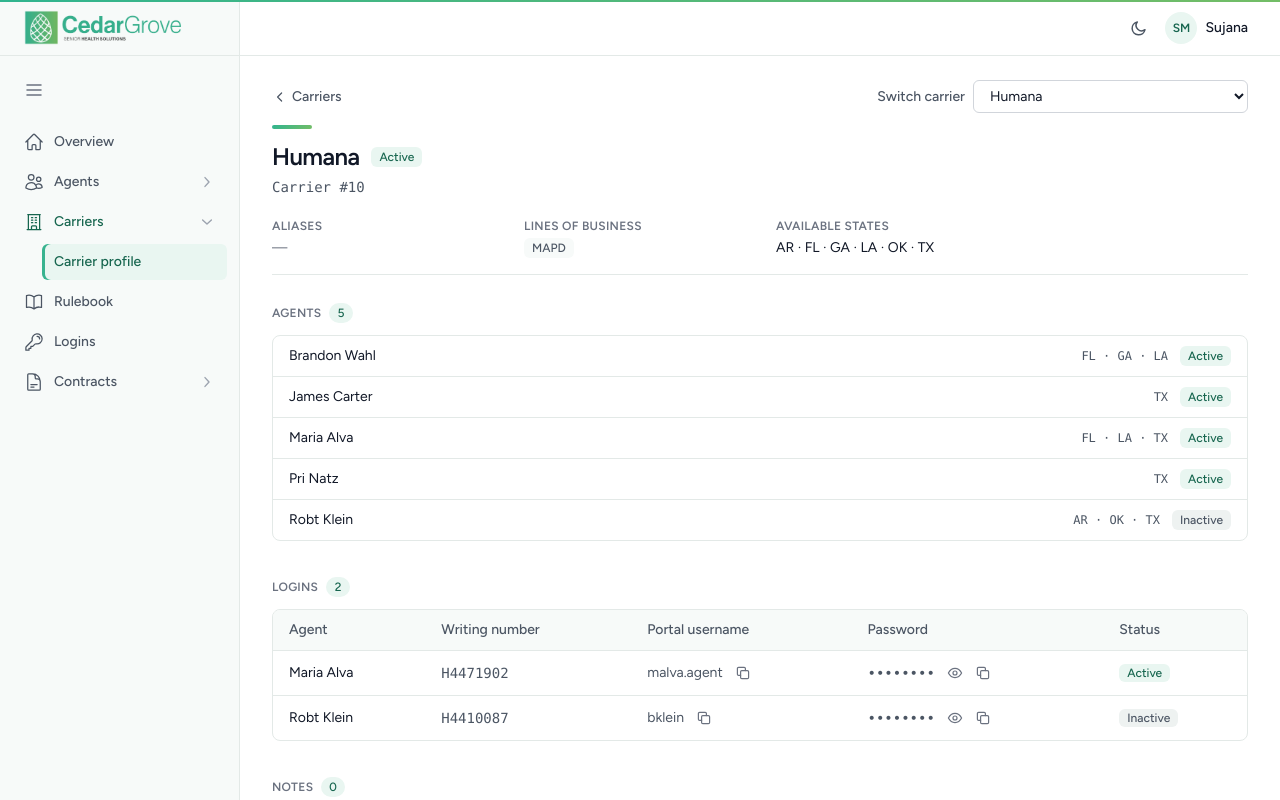
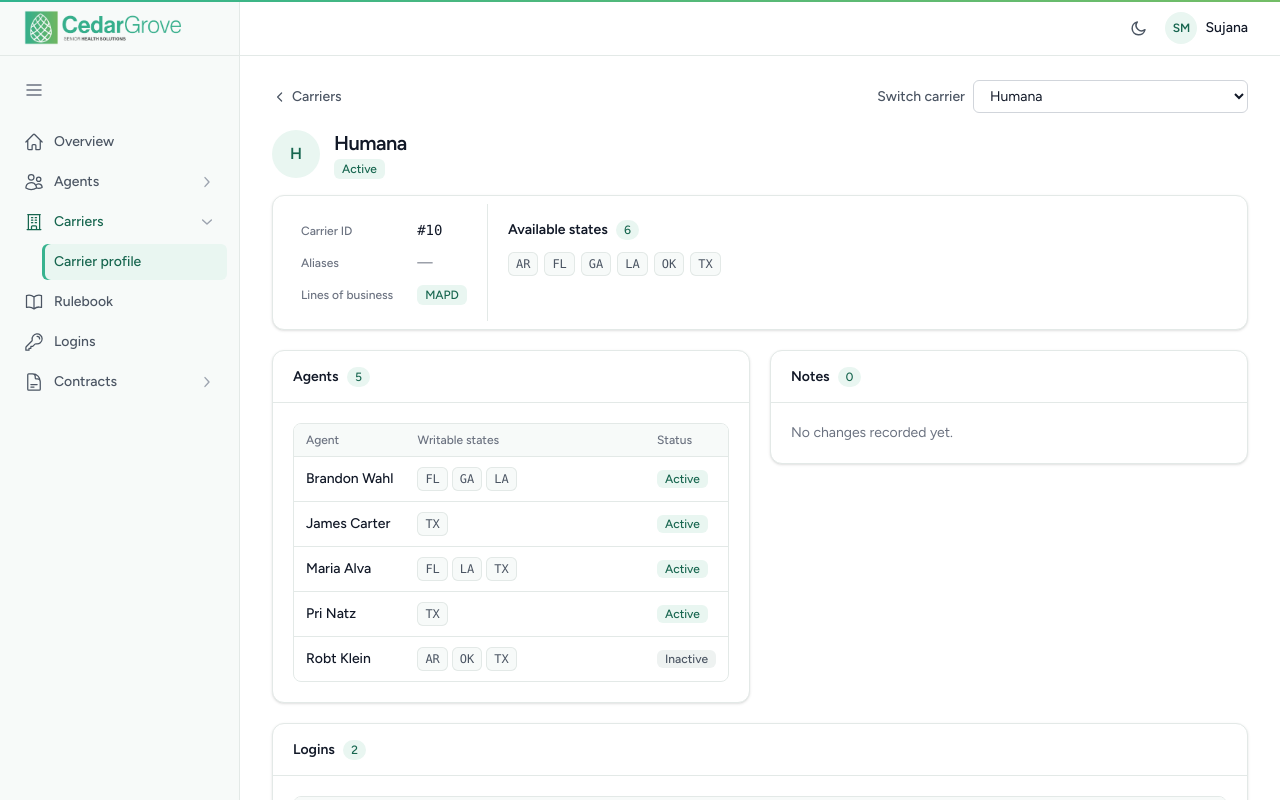
Before and after one commit to smehta-cedar/Admin-dashboard-frontend, a Next.js app: page /carriers/10 in a window 1280 px wide. Shown: the top 800 px of the page. Built offline with nearby package versions, Linux system fonts and the light colour scheme.

Commit message:
Agent profile updated

```diff
--- a/app/(dashboard)/agents/[id]/agent-profile.tsx
+++ b/app/(dashboard)/agents/[id]/agent-profile.tsx
@@ -1,8 +1,18 @@
 "use client";
 
 import Link from "next/link";
-import { useEffect, useId, useState, type ReactNode } from "react";
-import { ProfileBackLink } from "@/components/profile-shell";
+import { useEffect, useId, useState } from "react";
+import {
+  Count,
+  Detail,
+  Panel,
+  PanelEmpty,
+  PROFILE_LINK_CLASS as LINK_CLASS,
+  PROFILE_TH_CLASS as TH_CLASS,
+  ProfileAvatar,
+  ProfileBackLink,
+  StateChip,
+} from "@/components/profile-shell";
 import { StatusBadge } from "@/components/status-badge";
 import type { AgentNote, AgentRecord } from "@/lib/agents";
 import type {
@@ -86,12 +96,6 @@
 
 const byName = (a: { name: string }, b: { name: string }) => a.name.localeCompare(b.name);
 
-const LINK_CLASS = "font-medium text-fg hover:text-brand-ink hover:underline";
-
-const LABEL_CLASS = "text-xs font-medium text-fg-subtle";
-
-const TH_CLASS = `whitespace-nowrap px-3 py-2 ${LABEL_CLASS}`;
-
 /** Soft brand fill, so it reads as the one action of its row rather than as row text. */
 const PANEL_BUTTON_CLASS =
   "inline-flex items-center gap-1.5 rounded-md bg-brand-soft px-2.5 py-1 text-sm font-medium text-brand-ink shadow-sm hover:bg-brand-strong hover:text-white";
@@ -115,31 +119,11 @@
   );
 }
 
-/** "Maria Alva" → "MA"; a single word gives one letter. */
-function initials(name: string) {
-  const words = name.split(/\s+/).filter(Boolean);
-  const letters = words.length > 1 ? [words[0], words[words.length - 1]] : words;
-  return letters.map((word) => word[0].toUpperCase()).join("");
-}
-
 /** "Humana", "Humana and UHC", "Humana, UHC and WellCare". */
 function listText(items: string[]) {
   return items.length < 2
     ? items.join("")
     : `${items.slice(0, -1).join(", ")} and ${items[items.length - 1]}`;
-}
-
-/** A state code chip, with the full name on hover and for screen readers. */
-function StateChip({ code }: { code: string }) {
-  return (
-    <li
-      title={US_STATE_NAMES[code]}
-      className="rounded-md bg-surface-muted px-2 py-1 font-mono text-xs font-medium text-fg-muted ring-1 ring-inset ring-line"
-    >
-      {code}
-      {US_STATE_NAMES[code] ? <span className="sr-only"> ({US_STATE_NAMES[code]})</span> : null}
-    </li>
-  );
 }
 
 /** A state's licence number (click to copy), or a quiet "No number yet". */
@@ -192,61 +176,6 @@
       </span>
     </span>
   );
-}
-
-/** The count pill beside a heading. */
-function Count({ value }: { value: number }) {
-  return (
-    <span className="rounded-full bg-brand-soft px-2 py-0.5 text-xs font-medium tabular-nums text-brand-ink">
-      {value}
-    </span>
-  );
-}
-
-/** One "label  value" row on the header card; the parent grid lines the values up. An empty value shows "—". */
-function Detail({ label, children }: { label: string; children: ReactNode }) {
-  return (
-    <div className="contents">
-      <dt className={LABEL_CLASS}>{label}</dt>
-      <dd className="min-w-0 break-words text-sm text-fg">
-        {children || <span className="text-fg-subtle">—</span>}
-      </dd>
-    </div>
-  );
-}
-
-type PanelProps = {
-  title: string;
-  count: number;
-  /** Shown at the end of the title row, e.g. an Add button. */
-  action?: ReactNode;
-  children: ReactNode;
-};
-
-/** A titled card holding one related list, inset from the card's edges by the body padding. */
-function Panel({ title, count, action, children }: PanelProps) {
-  const headingId = useId();
-
-  return (
-    <section
-      aria-labelledby={headingId}
-      className="min-w-0 overflow-hidden rounded-xl border border-line bg-surface shadow-sm"
-    >
-      <div className="flex min-h-13 items-center justify-between gap-3 border-b border-line px-5 py-2.5">
-        <h2 id={headingId} className="flex items-center gap-2 text-sm font-semibold text-fg">
-          {title}
-          <Count value={count} />
-        </h2>
-        {action}
-      </div>
-      <div className="p-4 sm:p-5">{children}</div>
-    </section>
-  );
-}
-
-/** What a panel shows instead of its list when there is nothing in it. */
-function PanelEmpty({ children }: { children: ReactNode }) {
-  return <p className="text-sm text-fg-subtle">{children}</p>;
 }
 
 type PendingItem = { key: string; title: string; detail: string; href?: string; linkLabel?: string };
@@ -449,12 +378,7 @@
 
       <div className="mt-4 flex flex-wrap items-center justify-between gap-3">
         <div className="flex min-w-0 items-center gap-3.5">
-          <span
-            aria-hidden="true"
-            className="flex size-12 shrink-0 items-center justify-center rounded-full bg-brand-soft text-base font-semibold text-brand-ink"
-          >
-            {initials(agent.name)}
-          </span>
+          <ProfileAvatar name={agent.name} />
           <div className="min-w-0">
             <h1 className="text-xl font-semibold tracking-tight text-fg">{agent.name}</h1>
             <div className="mt-0.5 flex">
--- a/app/(dashboard)/carriers/[id]/carrier-profile.tsx
+++ b/app/(dashboard)/carriers/[id]/carrier-profile.tsx
@@ -1,10 +1,20 @@
 import Link from "next/link";
-import { ProfileSection, ProfileShell } from "@/components/profile-shell";
+import { useId } from "react";
+import {
+  Count,
+  Detail,
+  Panel,
+  PanelEmpty,
+  PROFILE_LINK_CLASS as LINK_CLASS,
+  PROFILE_TH_CLASS as TH_CLASS,
+  ProfileAvatar,
+  ProfileBackLink,
+  StateChip,
+} from "@/components/profile-shell";
 import { StatusBadge } from "@/components/status-badge";
 import type { AgentStatus } from "@/lib/agents";
 import type { CarrierNote, CarrierRecord } from "@/lib/carriers";
 import type { LoginRecord } from "@/lib/logins";
-import { stateSummary } from "@/lib/us-states";
 import { CredentialValue } from "../../logins/credential-value";
 import { CarrierNotes } from "./carrier-notes";
 import { CarrierSwitcher } from "./carrier-switcher";
@@ -17,6 +27,11 @@
  * licences (Agents) and this carrier's footprint, so a state the carrier sells
  * but the agent isn't licensed in never shows. Editing stays on the Carriers,
  * Contracts and Logins pages. Agent names link to their profiles.
+ *
+ * Same layout as the agent profile, built from the shared pieces in
+ * components/profile-shell.tsx: the name row (initials, name, status) over one
+ * header card holding the carrier's details beside its available states, then
+ * panels: Agents beside Notes, and Logins full width under them.
  */
 
 type CarrierProfileProps = {
@@ -31,80 +46,145 @@
   notes: CarrierNote[];
 };
 
+const AGENT_COLUMNS = ["Agent", "Writable states", "Status"];
+
 const LOGIN_COLUMNS = ["Agent", "Writing number", "Portal username", "Password", "Status"];
 
-const LINK_CLASS = "text-fg hover:underline";
+export function CarrierProfile({ carrier, allCarriers, agents, logins, notes }: CarrierProfileProps) {
+  const availableHeadingId = useId();
 
-export function CarrierProfile({ carrier, allCarriers, agents, logins, notes }: CarrierProfileProps) {
   return (
-    <ProfileShell
-      back={{ href: "/carriers", label: "Carriers" }}
-      title={carrier.name}
-      status={carrier.status}
-      actions={<CarrierSwitcher currentId={carrier.id} carriers={allCarriers} />}
-      subtitle={<span className="font-mono">Carrier #{carrier.id}</span>}
-      identity={[
-        { label: "Aliases", value: carrier.aliases.join(", ") },
-        {
-          label: "Lines of business",
-          value:
-            carrier.linesOfBusiness.length > 0 ? (
+    <div className="mx-auto max-w-7xl">
+      <div className="flex flex-wrap items-center justify-between gap-3">
+        <ProfileBackLink href="/carriers" label="Carriers" />
+        <CarrierSwitcher currentId={carrier.id} carriers={allCarriers} />
+      </div>
+
+      <div className="mt-4 flex min-w-0 items-center gap-3.5">
+        <ProfileAvatar name={carrier.name} />
+        <div className="min-w-0">
+          <h1 className="text-xl font-semibold tracking-tight text-fg">{carrier.name}</h1>
+          <div className="mt-0.5 flex">
+            <StatusBadge status={carrier.status} />
+          </div>
+        </div>
+      </div>
+
+      <header className="mt-4 grid overflow-hidden rounded-xl border border-line bg-surface p-2 shadow-sm lg:grid-cols-[auto_minmax(0,1fr)]">
+        <dl className="grid min-w-0 grid-cols-[auto_minmax(0,1fr)] content-start items-baseline gap-x-6 gap-y-3 px-5 py-4 lg:max-w-md">
+          <Detail label="Carrier ID">
+            <span className="font-mono">#{carrier.id}</span>
+          </Detail>
+          <Detail label="Aliases">{carrier.aliases.join(", ")}</Detail>
+          <Detail label="Lines of business">
+            {carrier.linesOfBusiness.length > 0 ? (
               <ul className="flex flex-wrap gap-1.5">
                 {carrier.linesOfBusiness.map((line) => (
-                  <li key={line} className="rounded-md bg-surface-muted px-2 py-0.5 text-xs font-medium text-fg-muted">
+                  <li
+                    key={line}
+                    className="rounded-md bg-brand-soft px-2 py-0.5 text-xs font-medium text-brand-ink"
+                  >
                     {line}
                   </li>
                 ))}
               </ul>
+            ) : null}
+          </Detail>
+        </dl>
+
+        <section
+          aria-labelledby={availableHeadingId}
+          className="min-w-0 border-t border-line px-5 py-4 lg:border-l lg:border-t-0"
+        >
+          <h2
+            id={availableHeadingId}
+            title="Where this carrier is available for the agency."
+            className="flex items-center gap-2 text-sm font-semibold text-fg"
+          >
+            Available states
+            <Count value={carrier.availableStates.length} />
+          </h2>
+
+          {carrier.availableStates.length === 0 ? (
+            <p className="mt-2 text-sm text-fg-subtle">
+              No states recorded, so no agent can write with this carrier yet.
+            </p>
           ) : (
-              ""
-            ),
-        },
-        {
-          label: "Available states",
-          value: (
-            <span className={carrier.availableStates.length === 0 ? "text-fg-subtle" : "tabular-nums"}>
-              {stateSummary(carrier.availableStates)}
-            </span>
-          ),
-        },
-      ]}
-    >
-      <ProfileSection title="Agents" count={agents.length} emptyMessage="No contracted agents.">
-        <ul className="divide-y divide-line rounded-lg border border-line text-sm">
+            <ul className="mt-3 flex flex-wrap gap-1.5">
+              {carrier.availableStates.map((code) => (
+                <StateChip key={code} code={code} />
+              ))}
+            </ul>
+          )}
+        </section>
+      </header>
+
+      <div className="mt-5 grid items-start gap-5 xl:grid-cols-2">
+        <Panel title="Agents" count={agents.length}>
+          {agents.length === 0 ? (
+            <PanelEmpty>No contracted agents.</PanelEmpty>
+          ) : (
+            <div className="overflow-x-auto rounded-lg border border-line">
+              <table className="min-w-full text-left text-sm">
+                <thead className="bg-surface-muted">
+                  <tr>
+                    {AGENT_COLUMNS.map((heading) => (
+                      <th key={heading} scope="col" className={TH_CLASS}>
+                        {heading}
+                      </th>
+                    ))}
+                  </tr>
+                </thead>
+                <tbody className="divide-y divide-line border-t border-line">
                   {agents.map((agent) => (
-            <li key={agent.id} className="flex items-center justify-between gap-4 px-4 py-2.5">
+                    <tr key={agent.id}>
+                      <td className="px-3 py-2.5 align-middle sm:whitespace-nowrap">
                         <Link href={`/agents/${agent.id}`} className={LINK_CLASS}>
                           {agent.name}
                         </Link>
-              <div className="flex items-center gap-3">
-                {/* Every writable state code, or "No states". */}
-                <span
-                  title={agent.writable.join(", ") || undefined}
-                  className={`font-mono text-xs tabular-nums ${
-                    agent.writable.length === 0 ? "text-fg-faint" : "text-fg-muted"
-                  }`}
+                      </td>
+                      <td className="w-full px-3 py-2.5">
+                        {agent.writable.length > 0 ? (
+                          <ul
+                            aria-label={`States ${agent.name} can write here`}
+                            className="flex flex-wrap gap-1"
                           >
-                  {stateSummary(agent.writable)}
-                </span>
-                <StatusBadge status={agent.status} />
-              </div>
-            </li>
+                            {agent.writable.map((code) => (
+                              <StateChip key={code} code={code} />
                             ))}
                           </ul>
-      </ProfileSection>
+                        ) : (
+                          <p className="text-xs text-fg-faint">No states yet</p>
+                        )}
+                      </td>
+                      <td className="px-3 py-2.5">
+                        <StatusBadge status={agent.status} />
+                      </td>
+                    </tr>
+                  ))}
+                </tbody>
+              </table>
+            </div>
+          )}
+        </Panel>
 
-      <ProfileSection title="Logins" count={logins.length} emptyMessage="No logins recorded.">
+        <Panel title="Notes" count={notes.length}>
+          {/* Cancels NoteList's own top margin; the panel body already pads. */}
+          <div className="-mt-2">
+            <CarrierNotes notes={notes} />
+          </div>
+        </Panel>
+
+        <Panel title="Logins" count={logins.length} className="xl:col-span-2">
+          {logins.length === 0 ? (
+            <PanelEmpty>No logins recorded.</PanelEmpty>
+          ) : (
             <div className="overflow-x-auto rounded-lg border border-line">
               <table className="min-w-full text-left text-sm">
                 <thead className="bg-surface-muted">
                   <tr>
                     {LOGIN_COLUMNS.map((heading) => (
-                  <th
-                    key={heading}
-                    scope="col"
-                    className="whitespace-nowrap px-4 py-2.5 font-medium text-fg-muted"
-                  >
+                      <th key={heading} scope="col" className={TH_CLASS}>
                         {heading}
                       </th>
                     ))}
@@ -113,19 +193,21 @@
                 <tbody className="divide-y divide-line border-t border-line">
                   {logins.map((login) => (
                     <tr key={login.id}>
-                  <td className="whitespace-nowrap px-4 py-2.5">
+                      <td className="whitespace-nowrap px-3 py-2.5">
                         <Link href={`/agents/${login.agentId}`} className={LINK_CLASS}>
                           {login.agentName}
                         </Link>
                       </td>
-                  <td className="px-4 py-2.5 font-mono text-fg-muted">{login.writingNumber}</td>
-                  <td className="px-4 py-2.5 text-fg-muted">
+                      <td className="whitespace-nowrap px-3 py-2.5 font-mono text-fg-muted">
+                        {login.writingNumber}
+                      </td>
+                      <td className="px-3 py-2.5 text-fg-muted">
                         <CredentialValue value={login.username} label="username" />
                       </td>
-                  <td className="px-4 py-2.5 text-fg-muted">
+                      <td className="px-3 py-2.5 text-fg-muted">
                         <CredentialValue value={login.portalPassword} label="password" secret />
                       </td>
-                  <td className="px-4 py-2.5">
+                      <td className="px-3 py-2.5">
                         <StatusBadge status={login.status} />
                       </td>
                     </tr>
@@ -133,11 +215,9 @@
                 </tbody>
               </table>
             </div>
-      </ProfileSection>
-
-      <ProfileSection title="Notes" count={notes.length}>
-        <CarrierNotes notes={notes} />
-      </ProfileSection>
-    </ProfileShell>
+          )}
+        </Panel>
+      </div>
+    </div>
   );
 }
--- a/components/profile-shell.tsx
+++ b/components/profile-shell.tsx
@@ -1,12 +1,20 @@
 import Link from "next/link";
-import type { ReactNode } from "react";
-import { StatusBadge } from "@/components/status-badge";
+import { useId, type ReactNode } from "react";
+import { US_STATE_NAMES } from "@/lib/us-states";
 
 /*
- * Layout for one entity's profile page: a back link, the title with its status,
- * an identity grid of key–value pairs, then stacked sections for related lists.
- * Server-safe; pass client pieces in as children.
+ * Shared pieces of an entity's profile page (agent, carrier): the back link,
+ * the initials avatar beside the name, the "label  value" rows of the header
+ * card, and the titled panels holding related lists. Each profile lays these
+ * out itself. No state here, so both server and client profiles can use them.
  */
+
+export const PROFILE_LINK_CLASS = "font-medium text-fg hover:text-brand-ink hover:underline";
+
+export const PROFILE_LABEL_CLASS = "text-xs font-medium text-fg-subtle";
+
+/** Header cell of a panel's small table. */
+export const PROFILE_TH_CLASS = `whitespace-nowrap px-3 py-2 ${PROFILE_LABEL_CLASS}`;
 
 /** The "‹ Agents" link at the top of a profile, back to the entity's list. */
 export function ProfileBackLink({ href, label }: { href: string; label: string }) {
@@ -32,99 +40,91 @@
   );
 }
 
-type ProfileShellProps = {
-  back: { href: string; label: string };
+/** "Maria Alva" → "MA"; a single word gives one letter. */
+export function initials(name: string) {
+  const words = name.split(/\s+/).filter(Boolean);
+  const letters = words.length > 1 ? [words[0], words[words.length - 1]] : words;
+  return letters.map((word) => word[0].toUpperCase()).join("");
+}
+
+/** The round initials badge that sits beside a profile's name. */
+export function ProfileAvatar({ name }: { name: string }) {
+  return (
+    <span
+      aria-hidden="true"
+      className="flex size-12 shrink-0 items-center justify-center rounded-full bg-brand-soft text-base font-semibold text-brand-ink"
+    >
+      {initials(name)}
+    </span>
+  );
+}
+
+/** A state code chip, with the full name on hover and for screen readers. */
+export function StateChip({ code }: { code: string }) {
+  return (
+    <li
+      title={US_STATE_NAMES[code]}
+      className="rounded-md bg-surface-muted px-2 py-1 font-mono text-xs font-medium text-fg-muted ring-1 ring-inset ring-line"
+    >
+      {code}
+      {US_STATE_NAMES[code] ? <span className="sr-only"> ({US_STATE_NAMES[code]})</span> : null}
+    </li>
+  );
+}
+
+/** The count pill beside a heading. */
+export function Count({ value }: { value: number }) {
+  return (
+    <span className="rounded-full bg-brand-soft px-2 py-0.5 text-xs font-medium tabular-nums text-brand-ink">
+      {value}
+    </span>
+  );
+}
+
+/** One "label  value" row on the header card; the parent grid lines the values up. An empty value shows "—". */
+export function Detail({ label, children }: { label: string; children: ReactNode }) {
+  return (
+    <div className="contents">
+      <dt className={PROFILE_LABEL_CLASS}>{label}</dt>
+      <dd className="min-w-0 break-words text-sm text-fg">
+        {children || <span className="text-fg-subtle">—</span>}
+      </dd>
+    </div>
+  );
+}
+
+type PanelProps = {
   title: string;
-  status: "active" | "pending" | "inactive";
-  subtitle?: ReactNode;
-  /** Shown to the right of the back link, e.g. a switcher. */
-  actions?: ReactNode;
-  /** Key–value pairs shown under the title. An empty value shows "—". */
-  identity: { label: string; value: ReactNode }[];
-  /**
-   * Sits between the header and the sections, for a profile that can be edited:
-   * a persistent `role="status"` region holding the unsaved banner. Empty when
-   * there is nothing to say, and then it takes no space.
-   */
-  banner?: ReactNode;
+  count: number;
+  /** Shown at the end of the title row, e.g. an Add button. */
+  action?: ReactNode;
+  /** Extra classes on the card, e.g. a column span. */
+  className?: string;
   children: ReactNode;
 };
 
-export function ProfileShell({
-  back,
-  title,
-  status,
-  subtitle,
-  actions,
-  identity,
-  banner,
-  children,
-}: ProfileShellProps) {
+/** A titled card holding one related list, inset from the card's edges by the body padding. */
+export function Panel({ title, count, action, className = "", children }: PanelProps) {
+  const headingId = useId();
+
   return (
-    <>
-      <div className="flex flex-wrap items-center justify-between gap-3">
-        <ProfileBackLink href={back.href} label={back.label} />
-        {actions}
+    <section
+      aria-labelledby={headingId}
+      className={`min-w-0 overflow-hidden rounded-xl border border-line bg-surface shadow-sm ${className}`}
+    >
+      <div className="flex min-h-13 items-center justify-between gap-3 border-b border-line px-5 py-2.5">
+        <h2 id={headingId} className="flex items-center gap-2 text-sm font-semibold text-fg">
+          {title}
+          <Count value={count} />
+        </h2>
+        {action}
       </div>
-
-      <header className="mt-3 mb-6 border-b border-line pb-4">
-        <div aria-hidden="true" className="bg-brand-gradient mb-3 h-1 w-10 rounded-full" />
-        <div className="flex flex-wrap items-center gap-3">
-          <h1 className="text-2xl font-semibold tracking-tight text-fg">{title}</h1>
-          <StatusBadge status={status} />
-        </div>
-        {subtitle ? <p className="mt-1 text-sm text-fg-muted">{subtitle}</p> : null}
-
-        <dl className="mt-5 grid gap-x-8 gap-y-4 sm:grid-cols-2 lg:grid-cols-4">
-          {identity.map(({ label, value }) => (
-            <div key={label} className="min-w-0">
-              <dt className="text-xs font-semibold uppercase tracking-wide text-fg-subtle">{label}</dt>
-              <dd className="mt-1 break-words text-sm text-fg">
-                {value === "" || value === null || value === undefined ? (
-                  <span className="text-fg-subtle">—</span>
-                ) : (
-                  value
-                )}
-              </dd>
-            </div>
-          ))}
-        </dl>
-      </header>
-
-      {banner}
-      <div className="space-y-8">{children}</div>
-    </>
+      <div className="p-4 sm:p-5">{children}</div>
+    </section>
   );
 }
 
-type ProfileSectionProps = {
-  title: string;
-  /** Shown as a pill beside the title. */
-  count?: number;
-  /** When set and count is 0, this one quiet line replaces the children. */
-  emptyMessage?: string;
-  /** Shown at the end of the title row, e.g. an Add button. */
-  action?: ReactNode;
-  children?: ReactNode;
-};
-
-export function ProfileSection({ title, count, emptyMessage, action, children }: ProfileSectionProps) {
-  const empty = emptyMessage !== undefined && count === 0;
-
-  return (
-    <section>
-      <div className="flex min-h-7 flex-wrap items-center justify-between gap-2">
-        <h2 className="flex items-center gap-2 text-xs font-semibold uppercase tracking-wide text-fg-subtle">
-          {title}
-          {count !== undefined ? (
-            <span className="rounded-full bg-brand-soft px-2 py-0.5 text-xs font-medium normal-case tracking-normal tabular-nums text-brand-ink">
-              {count}
-            </span>
-          ) : null}
-        </h2>
-        {action}
-      </div>
-      {empty ? <p className="mt-2 text-sm text-fg-subtle">{emptyMessage}</p> : <div className="mt-2">{children}</div>}
-    </section>
-  );
+/** What a panel shows instead of its list when there is nothing in it. */
+export function PanelEmpty({ children }: { children: ReactNode }) {
+  return <p className="text-sm text-fg-subtle">{children}</p>;
 }
```
Also changed, not shown: 1 other file (tests, documents, lock files or other folders). Lines whose indentation alone changed are shown as unchanged.
